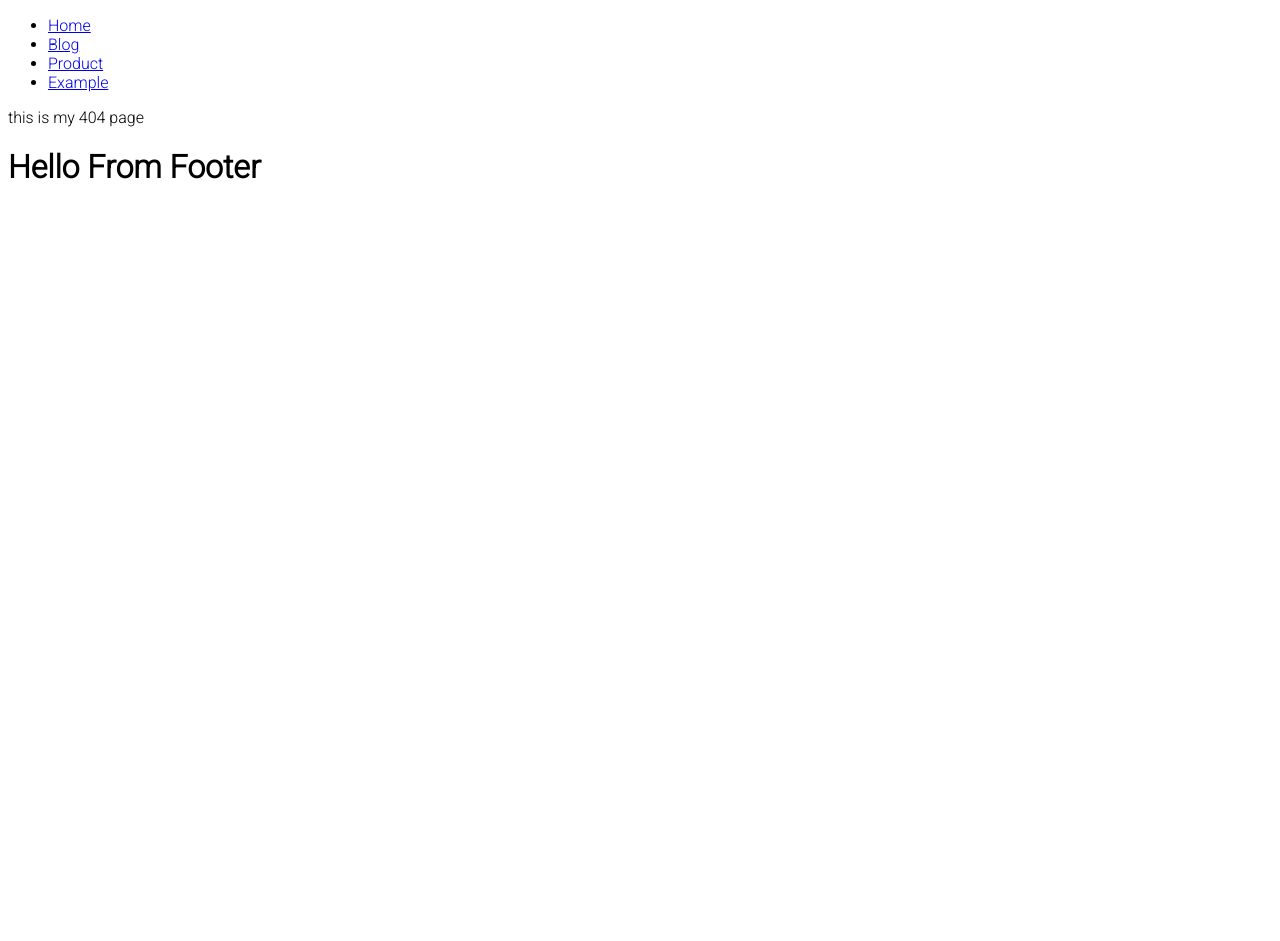
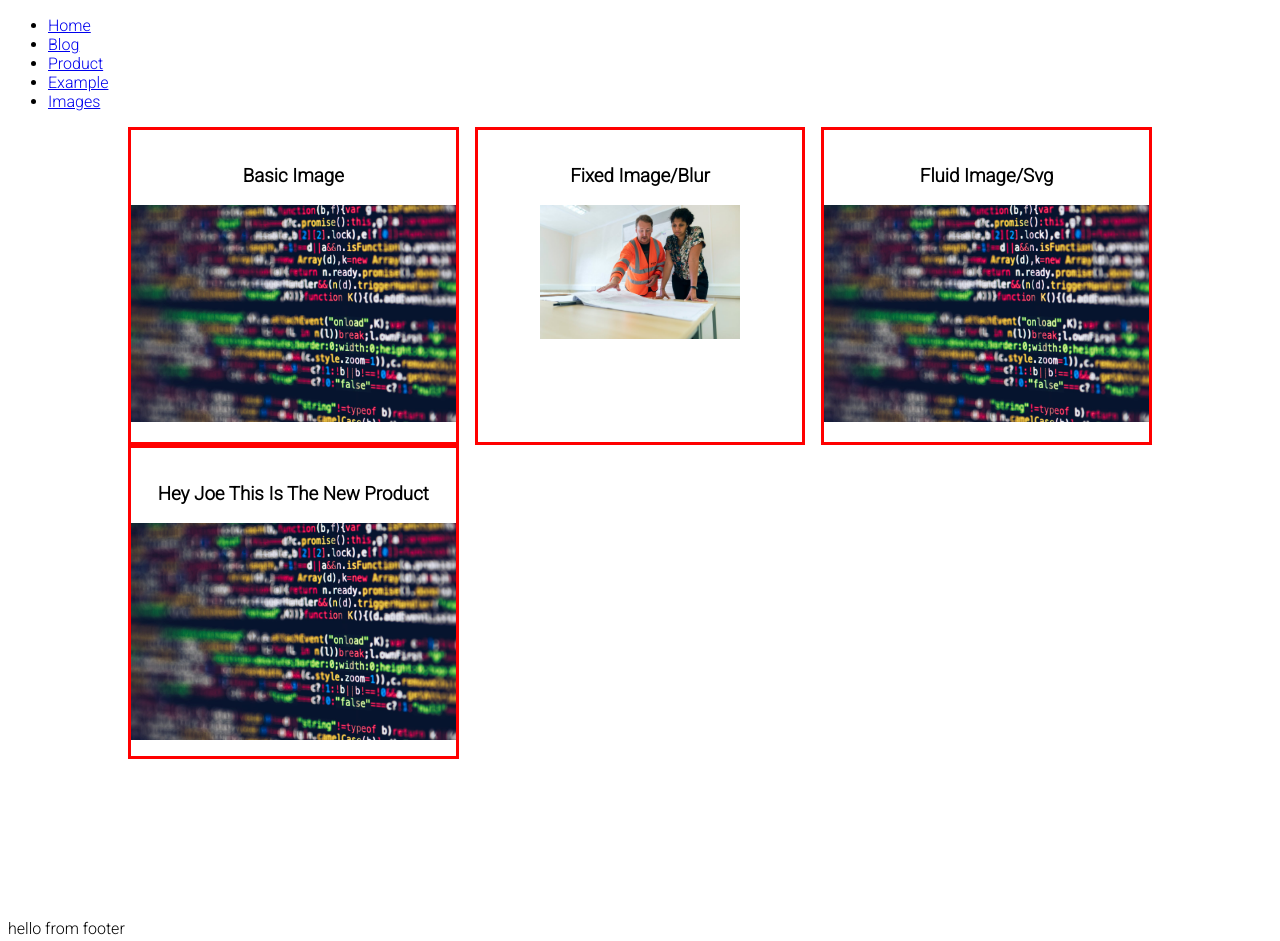
Before and after one commit to Gabriel-Andy/learn-gatsby-from-sractch, a Gatsby site: page /images in a window 1280 px wide. Before the commit this address had no page. Before the commit the page ends 800 px from the top, so only its background shows below. Built offline with nearby package versions, Linux system fonts and the light colour scheme; Gatsby itself is replaced by a stand-in of ours.

Commit message:
I changed lots of things

```diff
--- a/gatsby-config.js
+++ b/gatsby-config.js
@@ -5,13 +5,38 @@
  */
 
 module.exports = {
-  siteMetadata:{
-    title:"Gatsby Tutorial",
-    description:"some random description",
-    author:"@johndoe",
-    data:["item1","item2"],
-    person:{name:"peter", age:32},
+  siteMetadata: {
+    title: "Gatsby Tutorial",
+    description: "some random description",
+    author: "@johndoe",
+    data: ["item1", "item2"],
+    person: { name: "peter", age: 32 },
   },
   /* Your site config here */
-  plugins: [`gatsby-plugin-styled-components`],
+  plugins: [
+    `gatsby-transformer-sharp`,
+    `gatsby-plugin-sharp`,
+    `gatsby-plugin-styled-components`,
+    {
+      resolve: `gatsby-source-filesystem`,
+      options: {
+        name: `images`,
+        path: `${__dirname}/src/images/`,
+      },
+    },
+    {
+      resolve: `gatsby-source-filesystem`,
+      options: {
+        name: `posts`,
+        path: `${__dirname}/src/posts/`,
+      },
+    },
+    {
+      resolve: `gatsby-source-contentful`,
+      options: {
+        spaceId: `uxqn8ndvyr65`,
+        accessToken: `hkwGRSrxFVhUucV5eQK1puQNgIikaZ24bWHK3NQ8wYU`,
+      },
+    },
+  ],
 }
--- a/package.json
+++ b/package.json
@@ -16,7 +16,12 @@
   "dependencies": {
     "babel-plugin-styled-components": "^1.11.1",
     "gatsby": "^2.24.50",
+    "gatsby-image": "^2.4.16",
+    "gatsby-plugin-sharp": "^2.6.31",
     "gatsby-plugin-styled-components": "^3.3.10",
+    "gatsby-source-contentful": "^2.3.41",
+    "gatsby-source-filesystem": "^2.3.27",
+    "gatsby-transformer-sharp": "^2.5.14",
     "react": "^16.12.0",
     "react-dom": "^16.12.0",
     "styled-components": "^5.1.1"
--- a/src/components/Footer.js
+++ b/src/components/Footer.js
@@ -3,7 +3,7 @@ import React from "react"
 const Footer = () => {
   return (
     <div>
-      <h1> hello from footer </h1>{" "}
+      <p> hello from footer </p>{" "}
     </div>
   )
 }
--- a/src/components/Navbar.js
+++ b/src/components/Navbar.js
@@ -16,6 +16,9 @@ const Navbar = () => {
         <li>
           <Link to="/example/">Example</Link>
         </li>
+        <li>
+          <Link to="/images/">Images</Link>
+        </li>
       </ul>
     </nav>
   )
--- a/src/components/layout.css
+++ b/src/components/layout.css
@@ -17,3 +17,21 @@ h1 {
   color: blue;
   line-height: 0.8;
 }
+.images{
+  text-align:center;
+  text-transform:capitalize;
+  width: 80vw;
+  margin:0 auto 10rem auto
+}
+.single-image{
+  border:3px solid red;
+  padding:1rem 0;
+}
+
+@media screen and (min-width:992px){
+.images{
+  display:grid;
+ grid-template-columns:1fr 1fr 1fr;
+ column-gap:1rem;
+}
+}
--- /dev/null
+++ b/src/examples/Images.js
@@ -0,0 +1,56 @@
+import React from "react"
+import { graphql, useStaticQuery } from "gatsby"
+import img from "../images/image-7.jpg"
+import Image from "gatsby-image"
+
+const getImages = graphql`
+  {
+    fixed: file(relativePath: { eq: "image-2.jpeg" }) {
+      childImageSharp {
+        fixed(width: 200, grayscale: true) {
+          ...GatsbyImageSharpFixed
+        }
+      }
+    }
+    fluid: file(relativePath: { eq: "image-7.jpg" }) {
+      childImageSharp {
+        fluid {
+          ...GatsbyImageSharpFluid_tracedSVG
+        }
+      }
+    }
+    example: file(relativePath: { eq: "image-7.jpg" }) {
+      childImageSharp {
+        fluid(maxWidth: 100) {
+          ...GatsbyImageSharpFluid_tracedSVG
+        }
+      }
+    }
+  }
+`
+const Images = () => {
+  const data = useStaticQuery(getImages)
+  console.log(data)
+  return (
+    <section className="images">
+      <article className="single-image">
+        <h3>basic image</h3>
+        <img src={img} width="100%" />
+      </article>
+      <article className="single-image">
+        <h3>fixed image/blur</h3>
+        <Image fixed={data.fixed.childImageSharp.fixed} />
+      </article>
+      <article className="single-image">
+        <h3>fluid image/svg</h3>
+        <Image fluid={data.fluid.childImageSharp.fluid} />
+      </article>
+      <article className="single-image">
+        <h3>hey joe this is the new product</h3>
+        <Image fluid={data.example.childImageSharp.fluid} />
+      </article>
+    </section>
+  )
+}
+
+export default Images
--- a/src/pages/example.js
+++ b/src/pages/example.js
@@ -1,7 +1,7 @@
 import React from "react"
 import Header from "../examples/Header"
 import HeaderStatic from "../examples/HeaderStatic"
-import Layout from "../components/layout"
+import Layout from "../components/Layout"
 import { graphql } from "gatsby"
 
 const example = ({ data }) => {
@@ -12,7 +12,7 @@ const example = ({ data }) => {
   } = data
   return (
     <Layout>
-      <h1>hello from example page</h1>
+      <p>hello from example page</p>
       <Header />
       <HeaderStatic />
       <h5>author:{author}</h5>
--- /dev/null
+++ b/src/pages/images.js
@@ -0,0 +1,12 @@
+import React from "react"
+import Layout from "../components/Layout"
+import Images from "../examples/Images"
+const images = () => {
+  return (
+    <Layout>
+      <Images />
+    </Layout>
+  )
+}
+
+export default images
```
Also changed, not shown: src/pages/product.js (+39 -9 lines), src/images/image-1.jpeg (added), src/images/image-2.jpeg (added), src/images/image-7.jpg (added), src/posts/post-2.txt (added), src/posts/post.txt (added), 3 other files.
